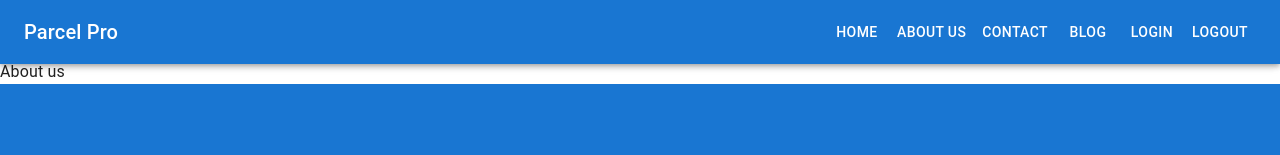
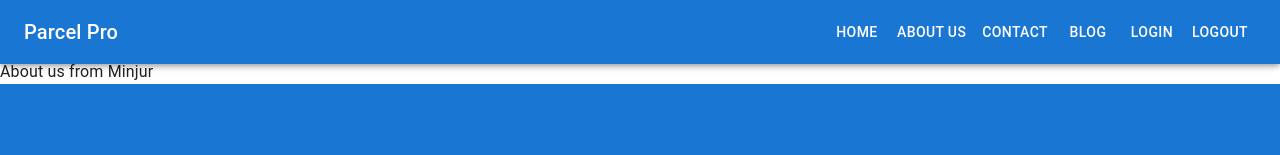
Before and after one commit to mehedihasan2004/parcel-pro-client-v2, a React (Create React App) app: page /about_us in a window 1280 px wide. Shown: the top 155 px of the page. Built offline with nearby package versions, Linux system fonts and the light colour scheme; no server answers.

Commit message:
Check git

```diff
--- a/src/pages/about_us/about_us/AboutUs.jsx
+++ b/src/pages/about_us/about_us/AboutUs.jsx
@@ -1,7 +1,7 @@
 import React from "react";
 
 const AboutUs = () => {
-  return <div>About us</div>;
+  return <div>About us from Minjur</div>;
 };
 
 export default AboutUs;
```
